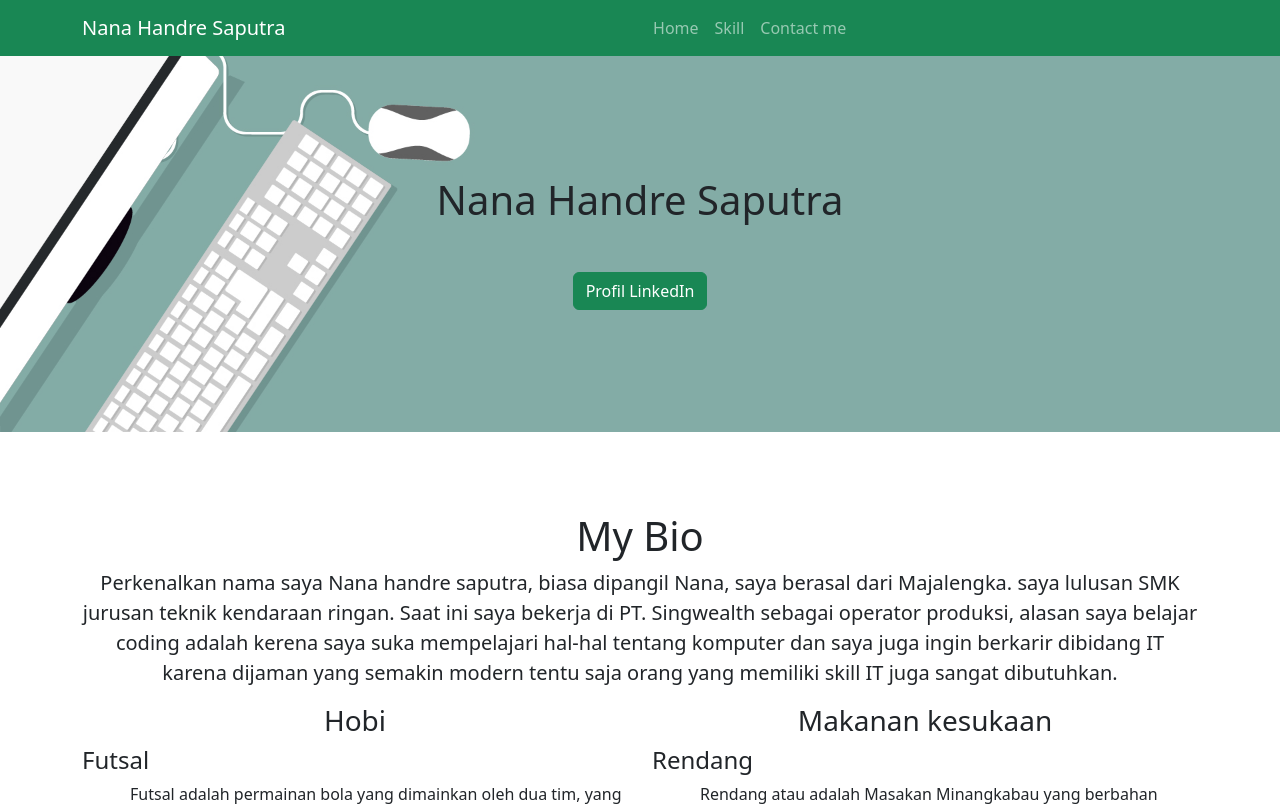
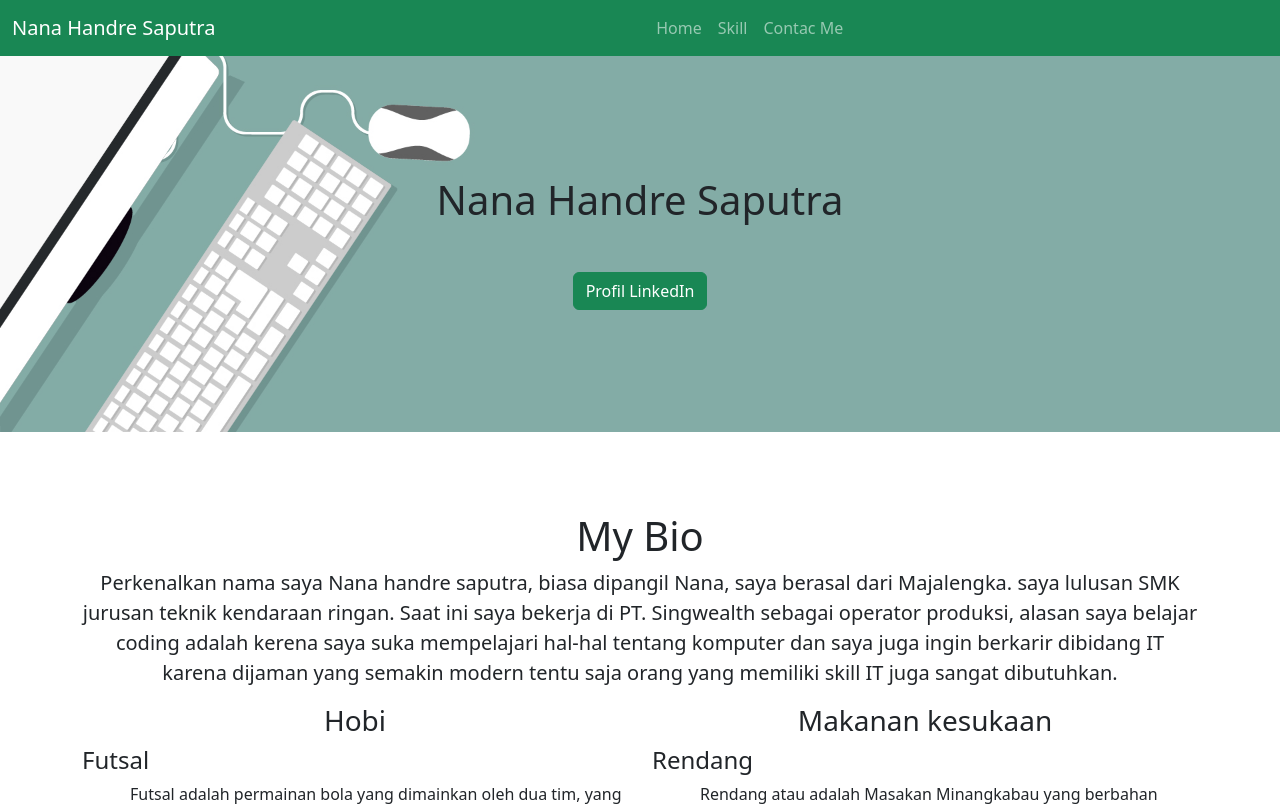
Before and after one commit to Nanahandresaputra/reactjs-styling, a React (Create React App) app: page / in a window 1280 px wide. Shown: the top 806 px of the page. Built offline with nearby package versions, Linux system fonts and the light colour scheme.

Commit message:
change navbar

```diff
--- a/src/Styling/MyBio/index.jsx
+++ b/src/Styling/MyBio/index.jsx
@@ -14,14 +14,17 @@ class Navigation extends React.Component {
       <div>
         {/* navbar */}
 
-        <Navbar bg="success" variant="dark" fixed="top">
-          <Container>
+        <Navbar bg="success" variant="dark" fixed="top" expand="lg">
+          <Container fluid>
             <Navbar.Brand href="#">Nana Handre Saputra</Navbar.Brand>
-            <Nav className="m-auto">
-              <Nav.Link href="#top">Home</Nav.Link>
-              <Nav.Link href="#skill">Skill</Nav.Link>
-              <Nav.Link href="#pricing">Contact me</Nav.Link>
-            </Nav>
+            <Navbar.Toggle aria-controls="navbarScroll" />
+            <Navbar.Collapse id="navbarScroll">
+              <Nav className="m-auto my-2 my-lg-0" style={{ maxHeight: "100px" }} navbarScroll>
+                <Nav.Link href="#top">Home</Nav.Link>
+                <Nav.Link href="#skill">Skill</Nav.Link>
+                <Nav.Link href="#">Contac Me</Nav.Link>
+              </Nav>
+            </Navbar.Collapse>
           </Container>
         </Navbar>
 
```
